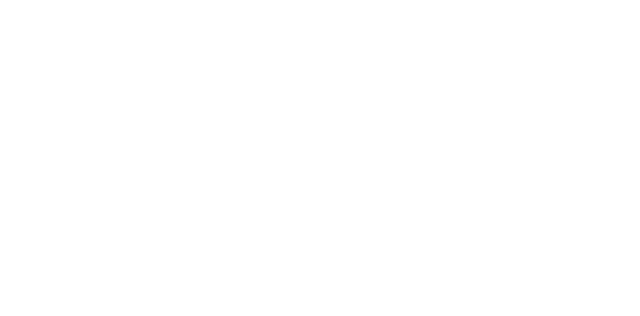
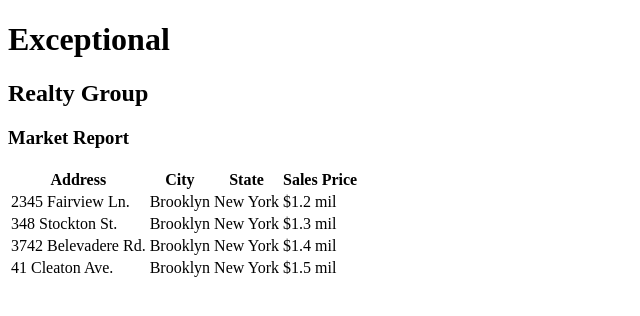
Before and after one commit to dianawhalen/exceptional-realty, a plain HTML site: page market-report.html in a window 1280 px wide. Shown: the whole page, without its empty margins (0-640 px from the left). Drawn offline with Linux system fonts and the light colour scheme.

Commit message:
added listing table to market-report.html

```diff
--- a/index.html
+++ b/index.html
@@ -1,9 +1,17 @@
 <!DOCTYPE html>
 <html lang="en">
+
   <head>
+    <!-- This is a comment. It will not appear in the browser -->
     <meta charset="UTF-8">
+    <meta name="description" content="Exceptional Realty Group, your real estate agent for buying, selling, and renting throughout New York City">
+    <meta name="keywords" content="Exceptional Realty Group, real estate, houses, property">
+    <meta name="author" content="Firstname Lastname">
+    <meta name="viewport" content="width=device-width, initial-scale=1.0">
     <title>Exceptional Realty Group - Luxury Homes - About</title>
+    <link href="https://fonts.googleapis.com/css?family=Monoton" rel="stylesheet">
   </head>
+
   <body>
     <h1>Exceptional</h1>
     <h2>Realty Group</h2>
@@ -15,4 +23,5 @@
       Excepteur sint occaecat cupidatat non proident, sunt in culpa qui officia deserunt mollit anim id est laborum.
     </p>
   </body>
+
 </html>
--- a/market-report.html
+++ b/market-report.html
@@ -0,0 +1,46 @@
+<!DOCTYPE html>
+<html lang="en" dir="ltr">
+  <head>
+    <meta charset="utf-8">
+    <title>Exceptional Realty - Luxury Homes - Market Report</title>
+  </head>
+  <body>
+    <h1>Exceptional</h1>
+    <h2>Realty Group</h2>
+
+    <h3>Market Report</h3>
+
+    <table>
+      <tr>
+        <th>Address</th>
+        <th>City</th>
+        <th>State</th>
+        <th>Sales Price</th>
+      </tr>
+      <tr>
+        <td>2345 Fairview Ln.</td>
+        <td>Brooklyn</td>
+        <td>New York</td>
+        <td>$1.2 mil</td>
+      </tr>
+      <tr>
+        <td>348 Stockton St.</td>
+        <td>Brooklyn</td>
+        <td>New York</td>
+        <td>$1.3 mil</td>
+      </tr>
+      <tr>
+        <td>3742 Belevadere Rd.</td>
+        <td>Brooklyn</td>
+        <td>New York</td>
+        <td>$1.4 mil</td>
+      </tr>
+      <tr>
+        <td>41 Cleaton Ave.</td>
+        <td>Brooklyn</td>
+        <td>New York</td>
+        <td>$1.5 mil</td>
+      </tr>
+    </table>
+  </body>
+</html>
```
